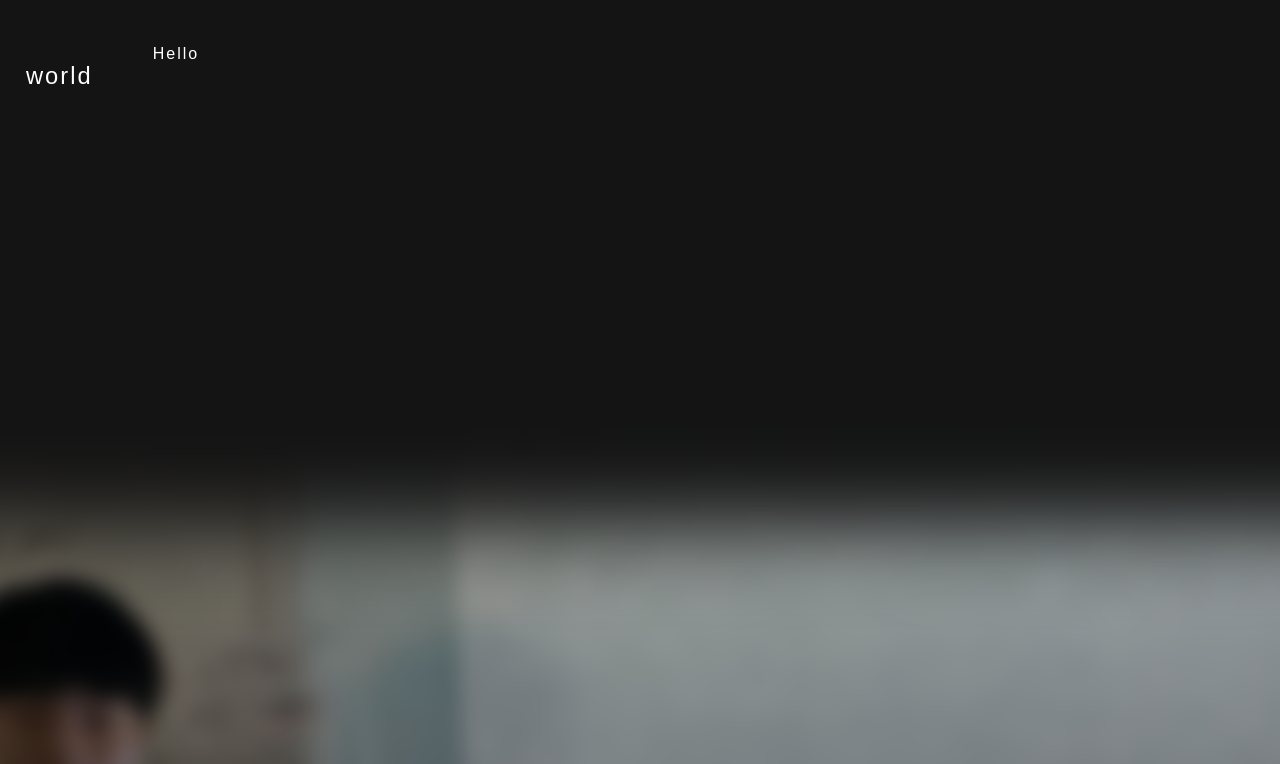
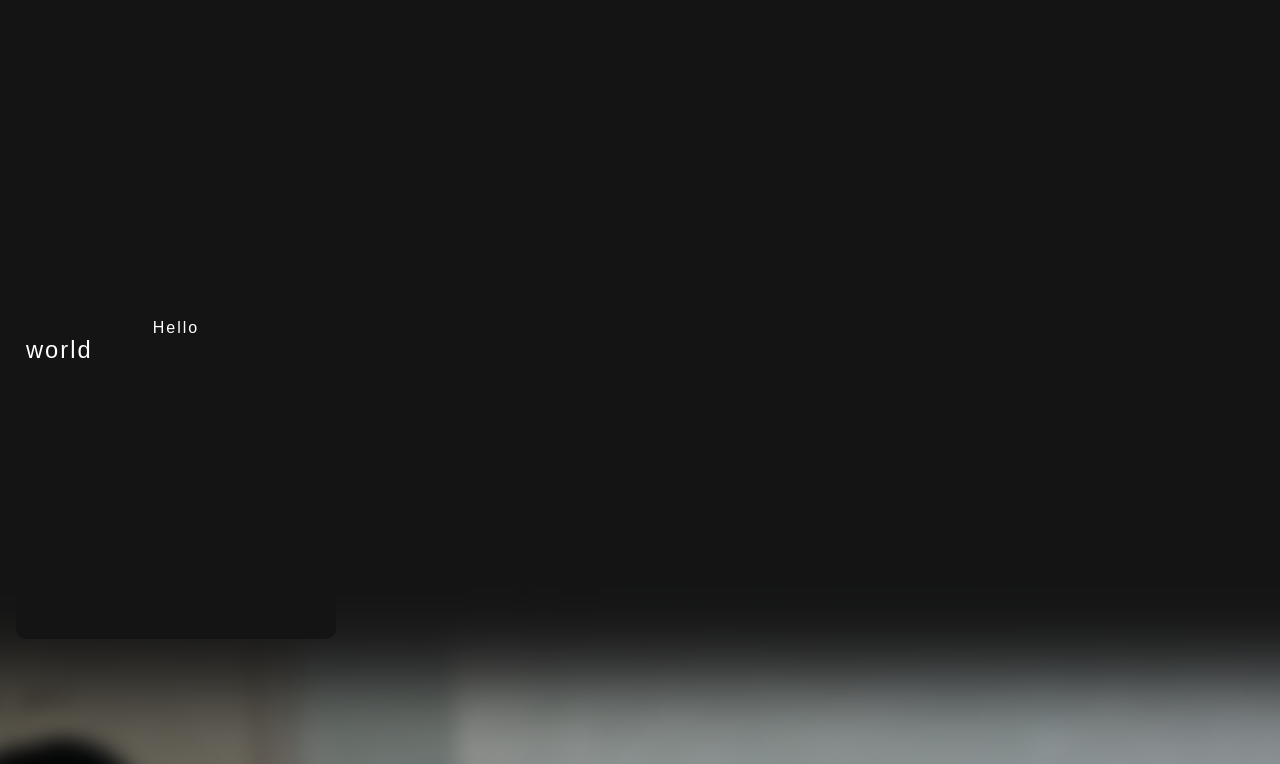
Before and after one commit to HADMARINE/hadmarine.github.io, a React (Create React App) app: page / in a window 1280 px wide. Shown: the part 2033-2797 px from the top of the page. Built offline with nearby package versions, Linux system fonts and the light colour scheme; a web font is replaced by a local one.

Commit message:
Update MainPage.tsx

```diff
--- a/src/pages/MainPage.tsx
+++ b/src/pages/MainPage.tsx
@@ -28,12 +28,12 @@ export default class MainPage extends Component {
     return (
       <div>
         <GlobalStyle />
-        {/* <Headroom>
+        <Headroom>
           <Header />
-        </Headroom> */}
+        </Headroom>
         <div className="Style-center">
           <BackPhoto src={backImg} margin={0} />
-          <BackPhoto src={profileImg} margin={150} />
+          <BackPhoto src={profileImg} margin={160} />
 
           {/* <IntroductPhotoSection /> */}
           <p className="Text-xlarge Text-bold" style={{ marginTop: "10rem" }}>
@@ -45,6 +45,7 @@ export default class MainPage extends Component {
           <div className="Blank-medium" />
           <div className="Blank-large" />
           <Profile />
+          <div className="Blank-large" />
           <CardScroll />
         </div>
       </div>
```
